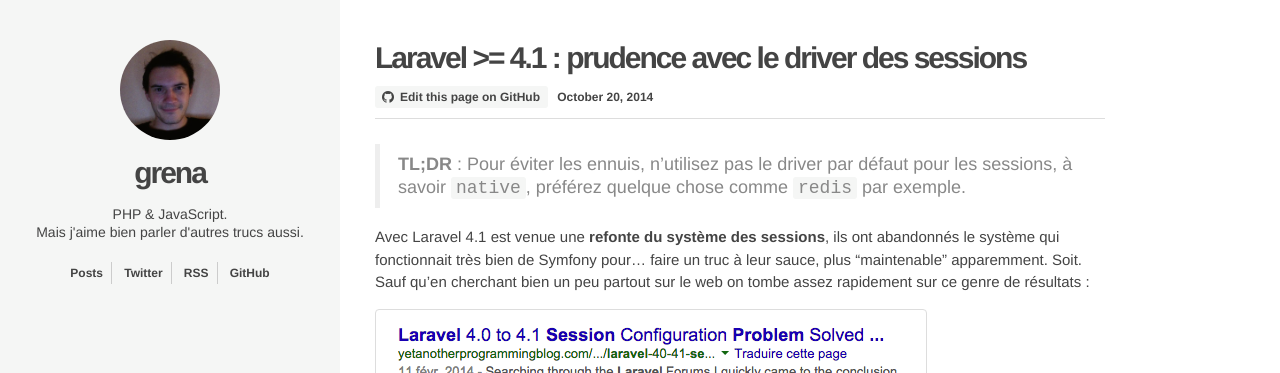
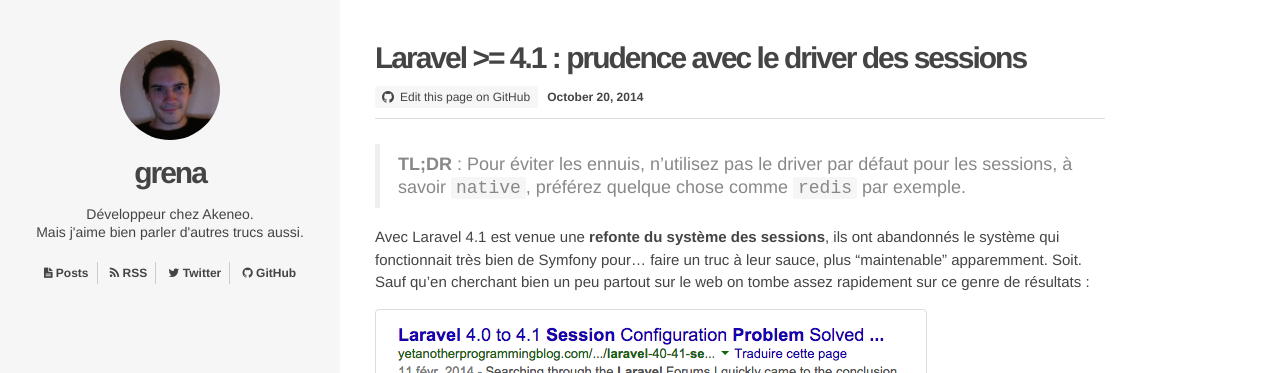
Before and after one commit to grena/grena.github.io, a Jekyll site: the page built from _posts/2014-10-20-laravel-4-1-prudence-avec-le-driver-des-sessions.md, in a window 1280 px wide and 1400 px high. Shown: the top 373 px of the window. Built offline with Jekyll 4.4.1, drawn with Linux system fonts in a browser that asks for light colours; Markdown is read by kramdown in place of the engine named in the settings; comment, search, counter and statistics services are not loaded.

Commit message:
Style update

```diff
--- a/_includes/header.html
+++ b/_includes/header.html
@@ -22,7 +22,7 @@
         <div class="sidebar__profile-bio clear">
           <p>
             <!-- Core developer <a href="//twitter.com/akeneopim">@akeneopim</a>. <br> -->
-            PHP &amp; JavaScript.<br>
+            Développeur chez Akeneo.<br>
             Mais j'aime bien parler d'autres trucs aussi. <br>
           </p>
         </div>
@@ -30,22 +30,22 @@
           <ul>
             <li>
               <a href="/">
-                Posts
+                <i class="fa fa-file-text"></i> Posts
+              </a>
+            </li>
+            <li>
+              <a href="//www.grena.fr/feed.xml">
+                <i class="fa fa-rss"></i> RSS
               </a>
             </li>
             <li>
               <a href="//twitter.com/grenagluman">
-                Twitter
-              </a>
-            </li>
-            <li>
-              <a href="//www.grena.fr/feed.xml">
-                RSS
+                <i class="fa fa-twitter"></i> Twitter
               </a>
             </li>
             <li>
               <a href="//github.com/grena">
-                GitHub
+                <i class="fa fa-github"></i> GitHub
               </a>
             </li>
           </ul>
--- a/src/scss/modules/_defaults.scss
+++ b/src/scss/modules/_defaults.scss
@@ -15,7 +15,6 @@
 }
 a {
   color: #444;
-  font-weight: 900;
   text-decoration: none;
 }
 img {
```
Also changed, not shown: src/scss/partials/_main.scss (+1 -8 lines), assets/css/style.min.css, index.html (indentation only), 1 other file.
